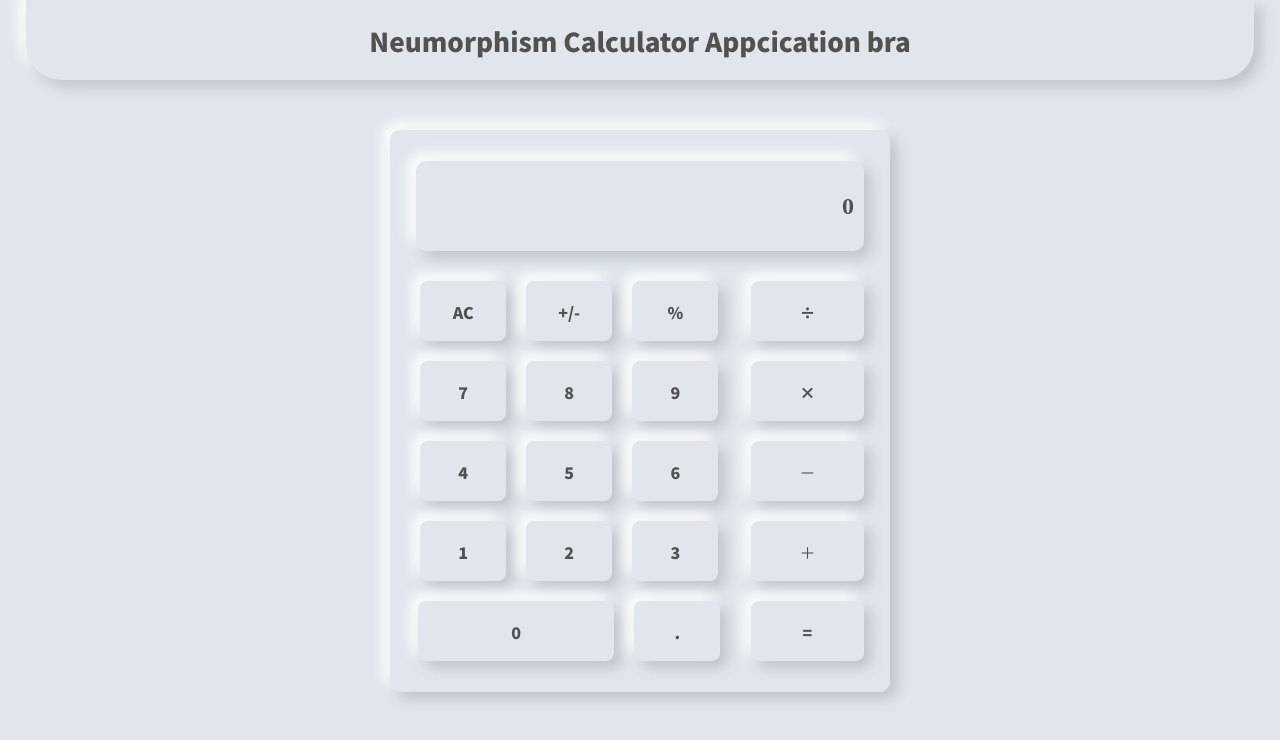
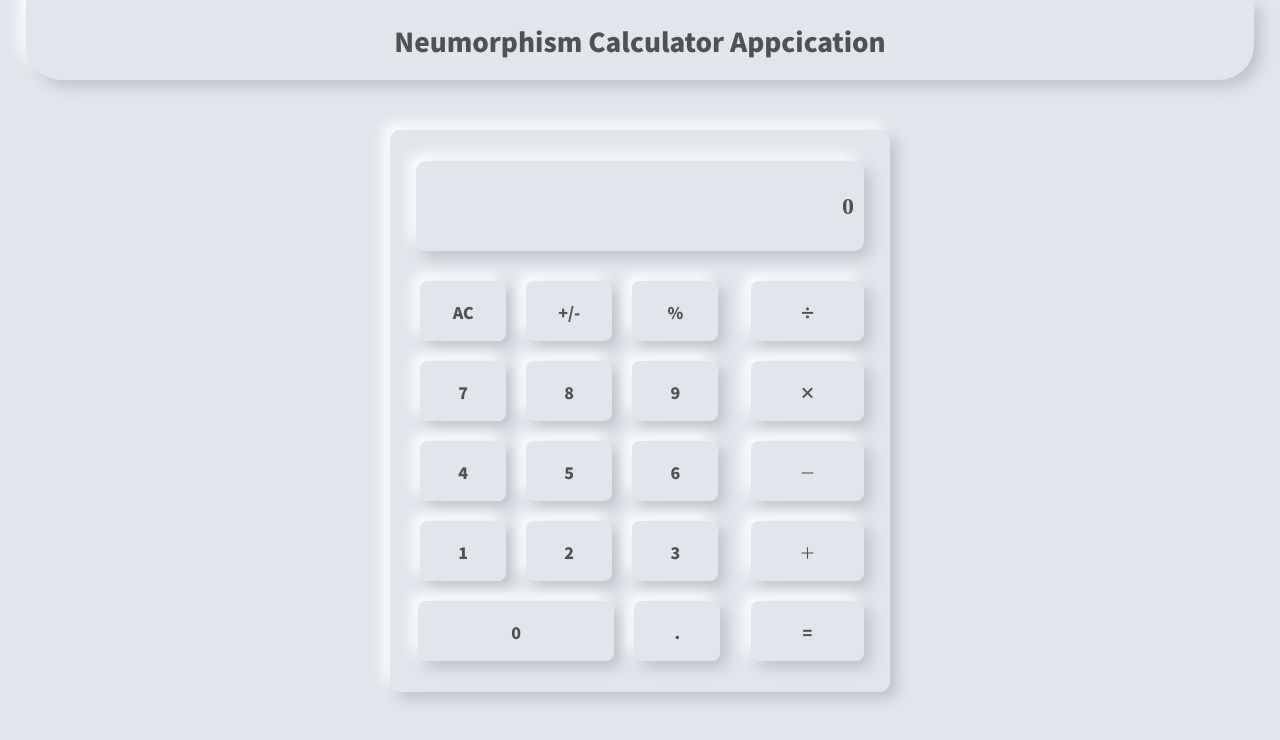
Before and after one commit to kaisei-ader/calculator, a plain HTML site: page index.html in a window 1280 px wide. Drawn offline with Linux system fonts and the light colour scheme; some packages are replaced by stand-ins of ours.

Commit message:
header　見出し変更

```diff
--- a/index.html
+++ b/index.html
@@ -10,7 +10,7 @@
 <body>
     <header>
         <div class="header-wrap">
-            <span>Neumorphism Calculator Appcication bra</span>
+            <span>Neumorphism Calculator Appcication</span>
         </div>
     </header>
     <div id="stage">
```
